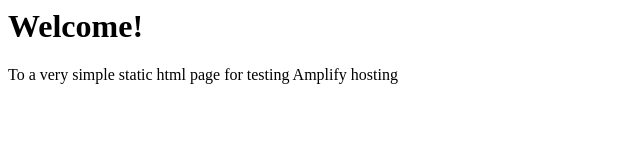
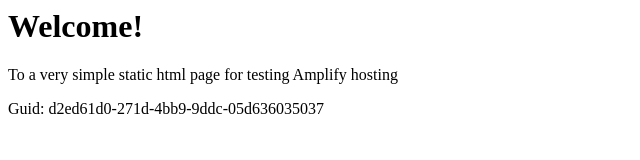
Before and after one commit to aws-aemilia-sfo/Github-PR-Commit-Integration-Test-DoNotTouch-Gith-OKSLNVO2-v1-prod-us-west-1, a website: page src/index.html in a window 1280 px wide. Shown: the whole page, without its empty margins (0-640 px from the left). Drawn offline with Linux system fonts and the light colour scheme.

Commit message:
commit from integ tests

```diff
--- a/src/index.html
+++ b/src/index.html
@@ -1,3 +1,5 @@
+
+
 <html lang="en">
 
 <head>
@@ -10,6 +12,6 @@
 <body>
     <h1>Welcome!</h1>
     <p>To a very simple static html page for testing Amplify hosting</p>
-</body>
+    <p>Guid: d2ed61d0-271d-4bb9-9ddc-05d636035037</p></body>
 
 </html>
```
